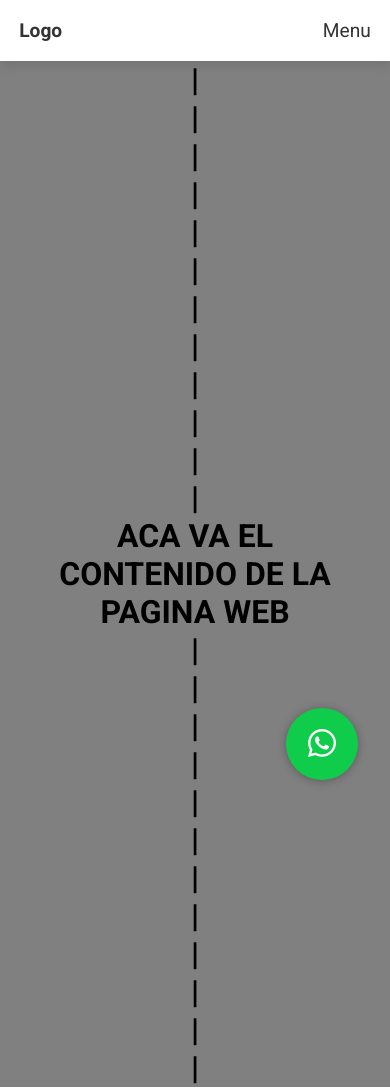
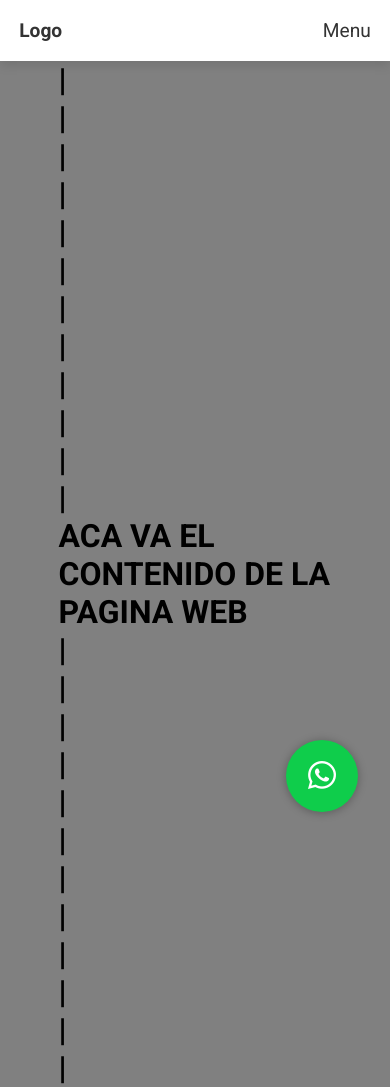
Before and after one commit to tomycabre/AT-Becas-USA, a plain HTML site: page landing.html in a window 390 px wide. Shown: the top 1090 px of the page. Drawn offline with Linux system fonts and the light colour scheme.

Commit message:
Alpha v1.0 8/3/2022
First formal update for the website.
- Added: cookies.js for future use in the website as a cookies consent.

- Fixed: Gap below the footer that ended the page scroll below its desired final position.

- Updated: WhatsApp button position for better mobile usage.

```diff
--- a/css/main.css
+++ b/css/main.css
@@ -179,12 +179,14 @@ main {
   margin-top: 4.2rem;
 }
 
+/** WHATSAPP LINK BUTTON */
+
 .btn-wsp {
   position: fixed;
   width: 4.5rem;
   height: 4.5rem;
   line-height: 4.5rem;
-  bottom: 4rem;
+  bottom: 2rem;
   right: 2rem;
   background: #0fcd4b;
   color: #ffffff;
@@ -194,6 +196,8 @@ main {
   box-shadow: 0px 1px 10px rgba(0, 0, 0, 0.3);
   z-index: 100;
 }
+
+/** COOKIE CONSENT POPUP */
 
 /*! MAIN MEDIA QUERIES */
 @media (max-width: 791px) {
--- a/landing.html
+++ b/landing.html
@@ -23,7 +23,6 @@
   </head>
   <body>
     <!--! HEADER -->
-    <!--* The header will be the main element in every page of the website -->
     <header>
       <a href="#" class="logo">Logo</a>
 
@@ -63,10 +62,9 @@
         </ul>
       </nav>
     </header>
-    <!--? © Tomas Cabrera | Github: https://github.com/tomycabre | All Rights Reserved -->
+    <!--? © 2022 Tomas Cabrera | Github: https://github.com/tomycabre | All Rights Reserved -->
     <!--! MAIN -->
-    <!--* The main will differ in each page of the website-->
-    <main style="text-align: center">
+    <main>
       <h1>|</h1>
       <h1>|</h1>
       <h1>|</h1>
@@ -92,13 +90,18 @@
       <h1>|</h1>
       <h1>|</h1>
       <h1>|</h1>
-      <a href="https://wa.link/f1h1rm" class="btn-wsp" target="_blank">
-        <i class="fab fa-whatsapp"></i>
-      </a>
+      <section>
+        <!--? Whatsapp link button -->
+        <a href="https://wa.link/f1h1rm" class="btn-wsp" target="_blank">
+          <i class="fab fa-whatsapp"></i>
+        </a>
+      </section>
+      <section>
+        <!--? Cookie consent popup  -->
+      </section>
     </main>
-    <!--? © Tomas Cabrera | Github: https://github.com/tomycabre | All Rights Reserved -->
+    <!--? © 2022 Tomas Cabrera | Github: https://github.com/tomycabre | All Rights Reserved -->
     <!--! FOOTER -->
-    <!--* The footer will be the main element in every page of the website -->
     <footer>
       <div class="footer-container">
         <div class="footer-container-row">
@@ -150,6 +153,7 @@
         </div>
       </div>
     </footer>
-    <!--? © Tomas Cabrera | Github: https://github.com/tomycabre | All Rights Reserved -->
+    <!--? © 2022 Tomas Cabrera | Github: https://github.com/tomycabre | All Rights Reserved -->
+    <script src="./js/cookies.js"></script>
   </body>
 </html>
```
Also changed, not shown: js/cookies.js (added).
